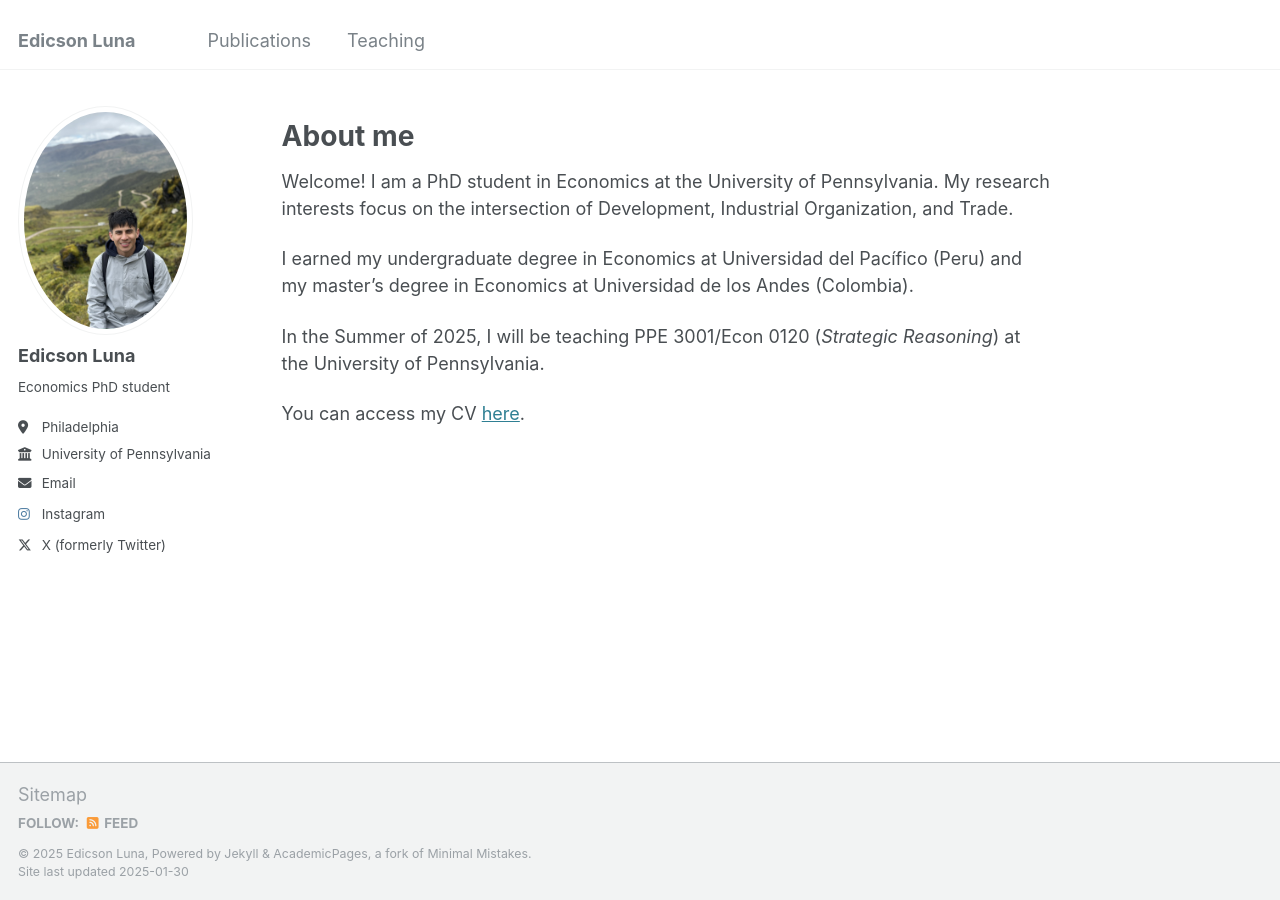
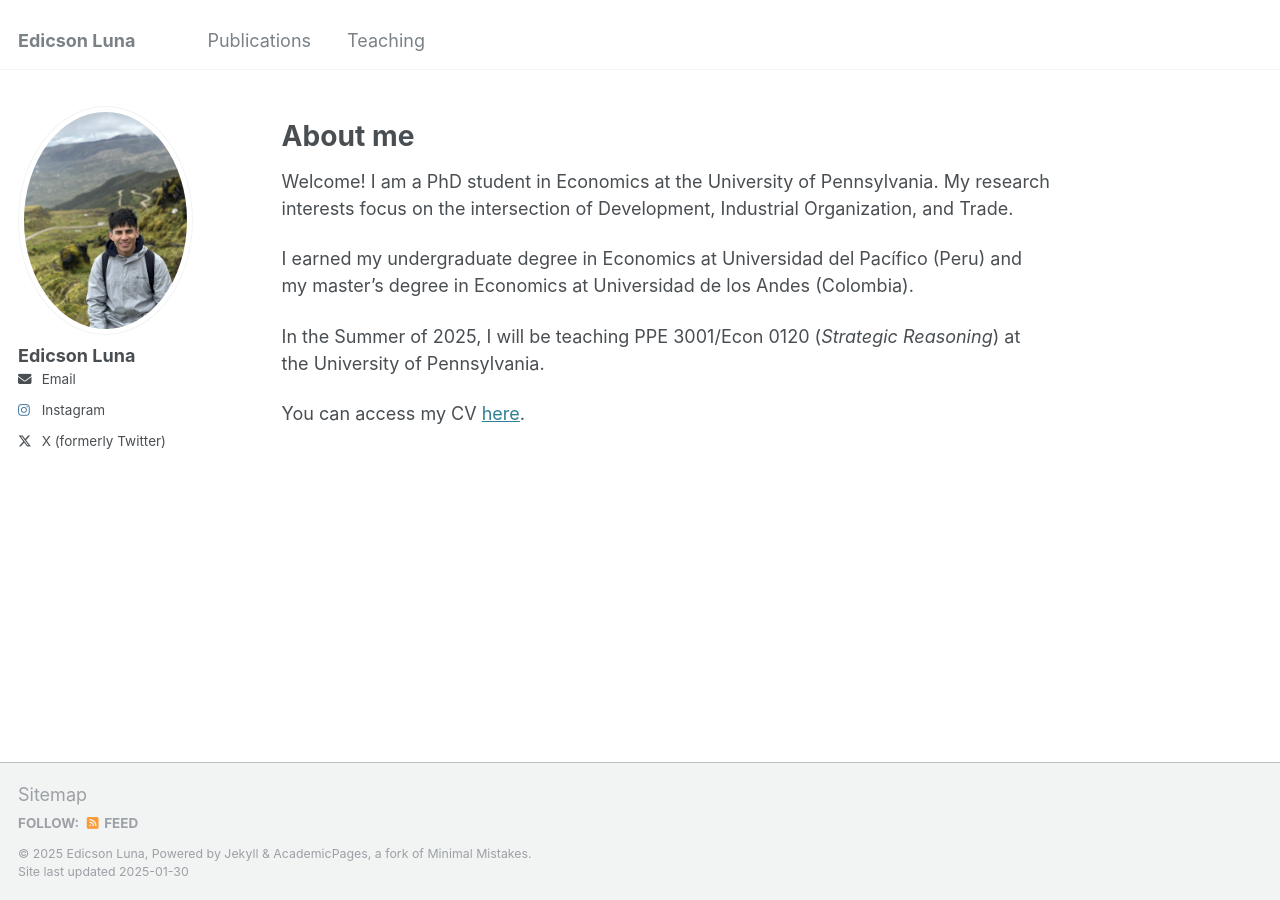
Before and after one commit to edicsonluna/edicsonluna.github.io, a Jekyll site: the page built from _pages/about.md, in a window 1280 px wide. Built offline with Jekyll 4.4.1, drawn with Linux system fonts in a browser that asks for light colours.

Commit message:
Update _config.yml

```diff
--- a/_config.yml
+++ b/_config.yml
@@ -24,9 +24,9 @@ author:
   avatar           : "profile.png"
   name             : "Edicson Luna"
   pronouns         : # example: "she/her"
-  bio              : "Economics PhD student"
-  location         : "Philadelphia"
-  employer         : "University of Pennsylvania"
+  bio              : #"Economics PhD student"
+  location         : #"Philadelphia"
+  employer         : #"University of Pennsylvania"
   uri              : # URL
   email            : "edicson@sas.upenn.edu"
 
```
